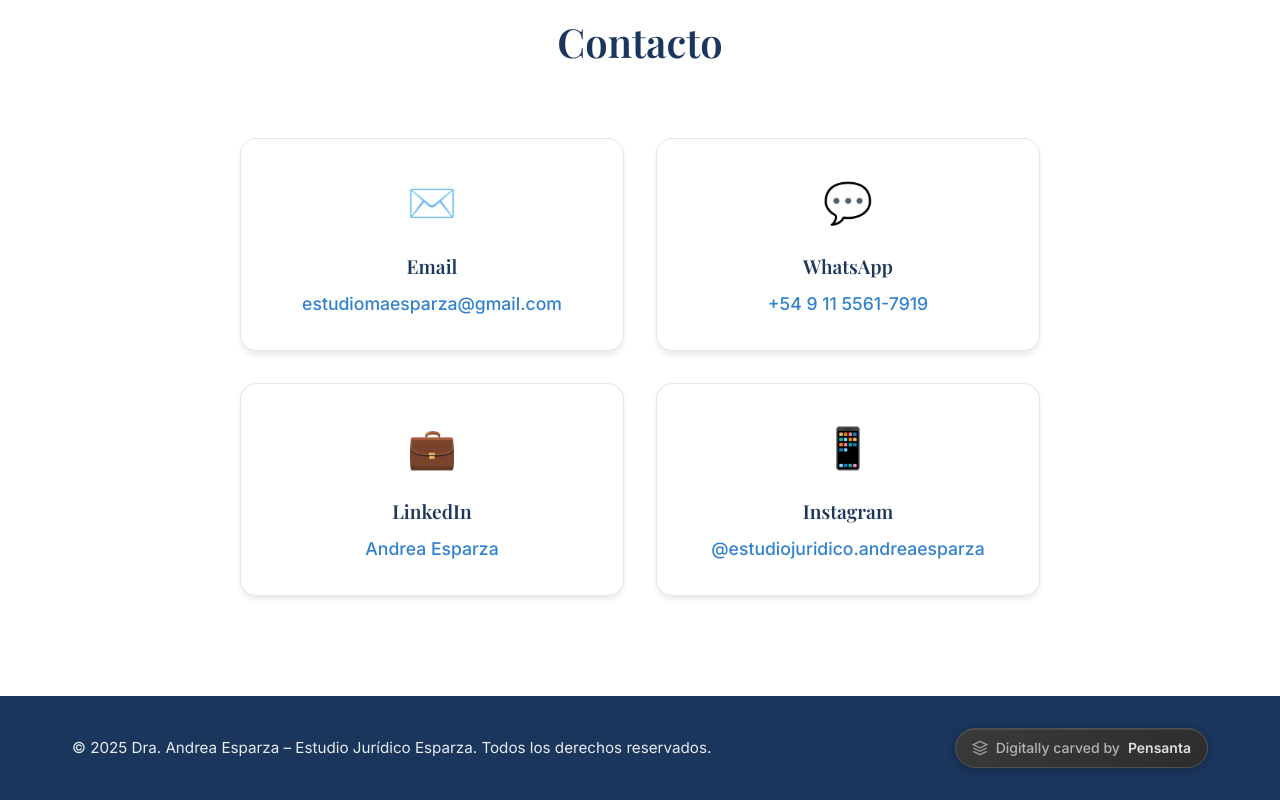
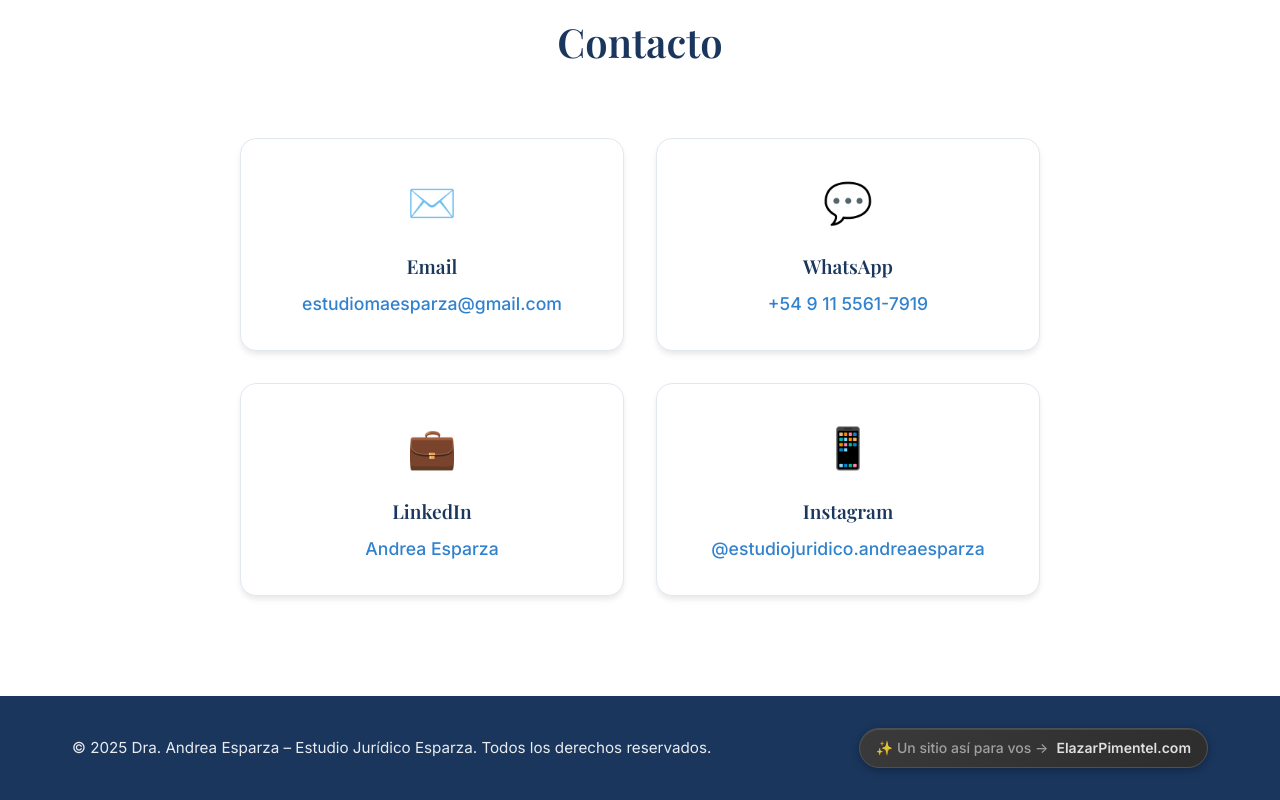
Before and after one commit to ElazarPimentel/draandreaesparza-com, a React (Vite) app: page / in a window 1280 px wide. Shown: the part 8772-9572 px from the top of the page. Built offline with nearby package versions, Linux system fonts and the light colour scheme.

Commit message:
2026-01-05-0446

```diff
--- a/src/App.css
+++ b/src/App.css
@@ -812,21 +812,36 @@ body {
   border-color: #606060;
 }
 
-.footer .credit svg {
-  flex-shrink: 0;
-  opacity: 0.8;
+.footer .credit .credit-text {
+  opacity: 0.85;
 }
 
 .footer .credit a {
+  position: relative;
   color: #e0e0e0;
   font-weight: 600;
   text-decoration: none;
   transition: all 0.2s ease;
 }
 
+.footer .credit a::after {
+  content: '';
+  position: absolute;
+  bottom: -2px;
+  left: 0;
+  width: 0;
+  height: 1px;
+  background: linear-gradient(90deg, #4a9eff, #52a783);
+  transition: width 0.3s ease;
+}
+
+.footer .credit:hover a::after {
+  width: 100%;
+}
+
 .footer .credit a:hover {
   color: white;
-  text-shadow: 0 0 8px rgba(255, 255, 255, 0.3);
+  text-shadow: 0 0 8px rgba(74, 158, 255, 0.4);
 }
 
 /* Mobile responsive footer */
--- a/src/App.jsx
+++ b/src/App.jsx
@@ -573,12 +573,8 @@ function App() {
         <div className="container footer-content">
           <p>&copy; 2025 Dra. Andrea Esparza – Estudio Jurídico Esparza. Todos los derechos reservados.</p>
           <small className="credit">
-            <svg width="16" height="16" viewBox="0 0 24 24" fill="none" stroke="currentColor" strokeWidth="2">
-              <path d="M12 2L2 7l10 5 10-5-10-5z" />
-              <path d="M2 17l10 5 10-5M2 12l10 5 10-5" />
-            </svg>
-            Digitally carved by
-            <a href="https://pensanta.com?utm_source=draandreaesparza&utm_medium=footer" target="_blank">Pensanta</a>
+            <span className="credit-text">✨ Un sitio así para vos →</span>
+            <a href="https://elazarpimentel.com/?utm_source=portfolio&utm_medium=footer&utm_campaign=client-sites&utm_content=draandreaesparza" target="_blank" rel="noopener noreferrer">ElazarPimentel.com</a>
           </small>
         </div>
       </footer>
```
Also changed, not shown: 1 other file (tests, documents, lock files or other folders).
